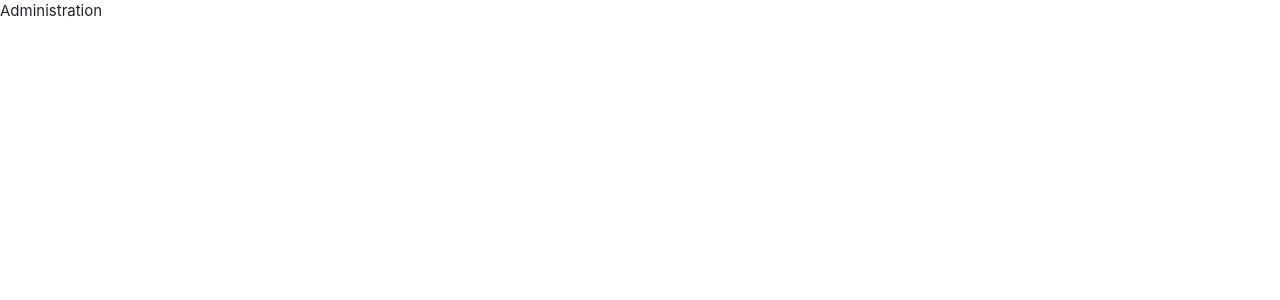
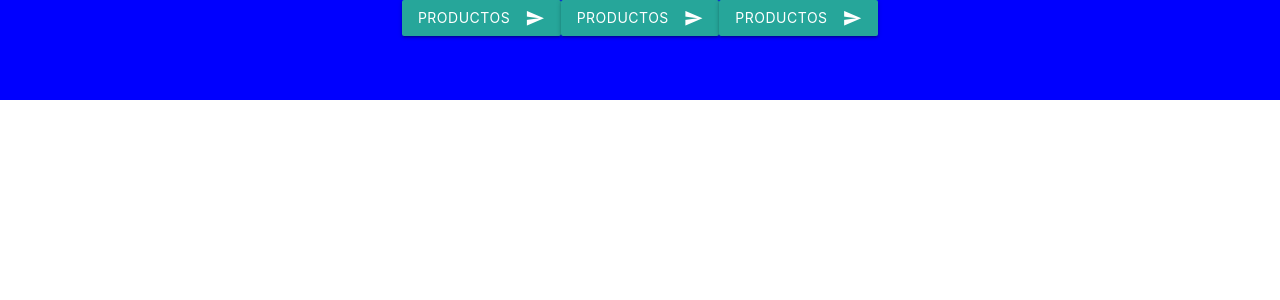
Before and after one commit to ManuelAmoresGonzalez/management_template, a React (Create React App) app: page /admin in a window 1280 px wide. Shown: the top 300 px of the page. Built offline with nearby package versions, Linux system fonts and the light colour scheme.

Commit message:
Component upgrade

```diff
--- a/public/index.html
+++ b/public/index.html
@@ -18,6 +18,7 @@
     <link href="https://fonts.googleapis.com/icon?family=Material+Icons" rel="stylesheet">
     <link rel="stylesheet" href="https://cdnjs.cloudflare.com/ajax/libs/materialize/1.0.0/css/materialize.min.css">
 
+
   <!-- Compiled and minified JavaScript -->
   <script src="https://cdnjs.cloudflare.com/ajax/libs/materialize/1.0.0/js/materialize.min.js"></script>
   </head><!-- Compiled and minified CSS -->
--- a/src/components/Administration.jsx
+++ b/src/components/Administration.jsx
@@ -1,8 +1,30 @@
 import React from 'react'
+import { useNavigate} from "react-router-dom";
 
 const Administration = () => {
+  const navigate = useNavigate();
   return (
-    <div>Administration</div>
+    <div style={{
+        backgroundColor: 'blue',
+        width: '100%',
+        height: '100px',
+        textAlign: 'center'}}>
+
+
+
+      <button class="btn waves-effect waves-light" type="submit" name="action" onClick={() => navigate('/productsview')}> Productos
+        <i class="material-icons right">send</i>
+      </button>
+
+      <button class="btn waves-effect waves-light" type="submit" name="action" onClick={() => navigate('/createcarrousel')}> Productos
+        <i class="material-icons right">send</i>
+      </button>
+
+      <button class="btn waves-effect waves-light" type="submit" name="action" onClick={() => navigate('/createcategory')}> Productos
+        <i class="material-icons right">send</i>
+      </button>
+
+    </div>
   )
 }
 
--- a/src/components/CreateCarrousel.jsx
+++ b/src/components/CreateCarrousel.jsx
@@ -0,0 +1,9 @@
+import React from 'react'
+
+const CreateCarrousel = () => {
+  return (
+    <div>CreateCarrousel</div>
+  )
+}
+
+export default CreateCarrousel
--- a/src/components/CreateLogo.jsx
+++ b/src/components/CreateLogo.jsx
@@ -0,0 +1,9 @@
+import React from 'react'
+
+const CreateLogo = () => {
+  return (
+    <div>CreateLogo</div>
+  )
+}
+
+export default CreateLogo
--- a/src/components/CreateProduct.jsx
+++ b/src/components/CreateProduct.jsx
@@ -0,0 +1,9 @@
+import React from 'react'
+
+const CreateProduct = () => {
+  return (
+    <div>CreateProduct</div>
+  )
+}
+
+export default CreateProduct
--- a/src/components/ProductsView.jsx
+++ b/src/components/ProductsView.jsx
@@ -0,0 +1,9 @@
+import React from 'react'
+
+const ProductsView = () => {
+  return (
+    <div>ProductsView</div>
+  )
+}
+
+export default ProductsView
```
Also changed, not shown: src/components/CreateCategory.jsx (+9 -0 lines).
